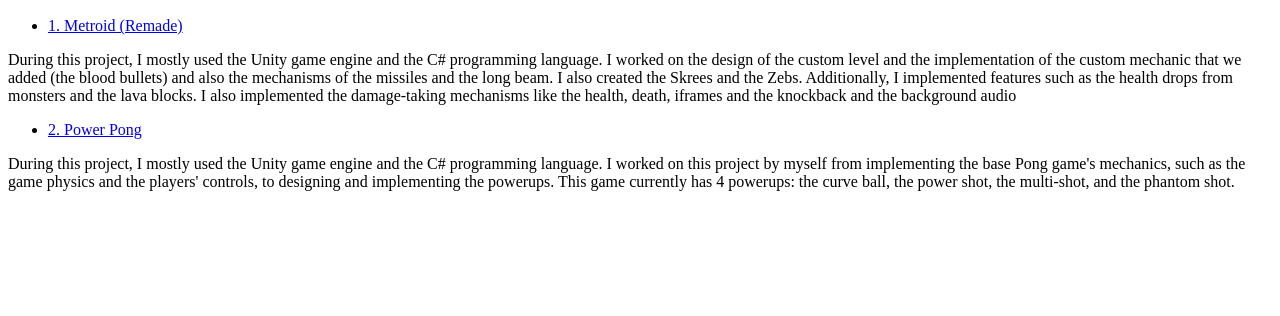
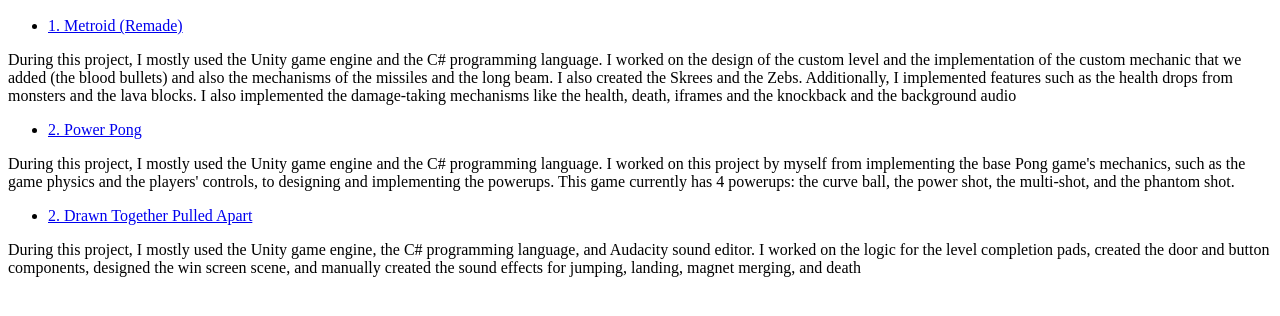
Before and after one commit to pattaraatt/eecs494-pattara-portfolio, a plain HTML site: page index.html in a window 1280 px wide. Shown: the part 96-412 px from the top of the page. Drawn offline with Linux system fonts and the light colour scheme.

Commit message:
Update index.html

```diff
--- a/index.html
+++ b/index.html
@@ -19,6 +19,10 @@
 
 <p> During this project, I mostly used the Unity game engine and the C# programming language. I worked on this project by myself from implementing the base Pong game's mechanics, such as the game physics and the players' controls, to designing and implementing the powerups. This game currently has 4 powerups: the curve ball, the power shot, the multi-shot, and the phantom shot.</p>
 
+<ul>
+<li><a href="https://rafesymonds.itch.io/drawn-together-pulled-apart">2. Drawn Together Pulled Apart</a></li>
+</ul>
 
+<p>During this project, I mostly used the Unity game engine, the C# programming language, and Audacity sound editor. I worked on the logic for the level completion pads, created the door and button components, designed the win screen scene, and manually created the sound effects for jumping, landing, magnet merging, and death</p>
 <!-- TIP: Rename this file "index.html", and it will become the default landing page whenever someone navigates their browser to your domain. -->
 </html>
```
